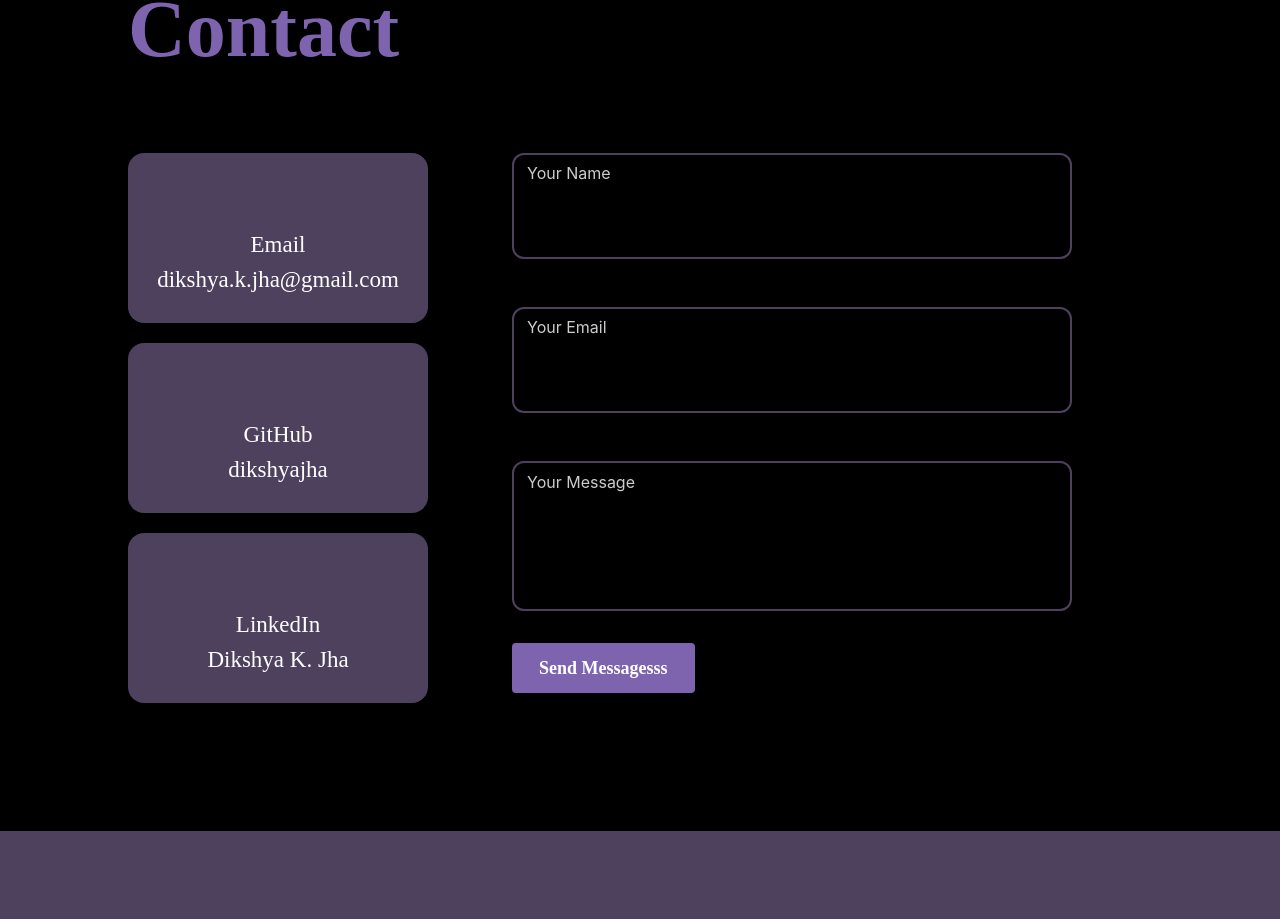
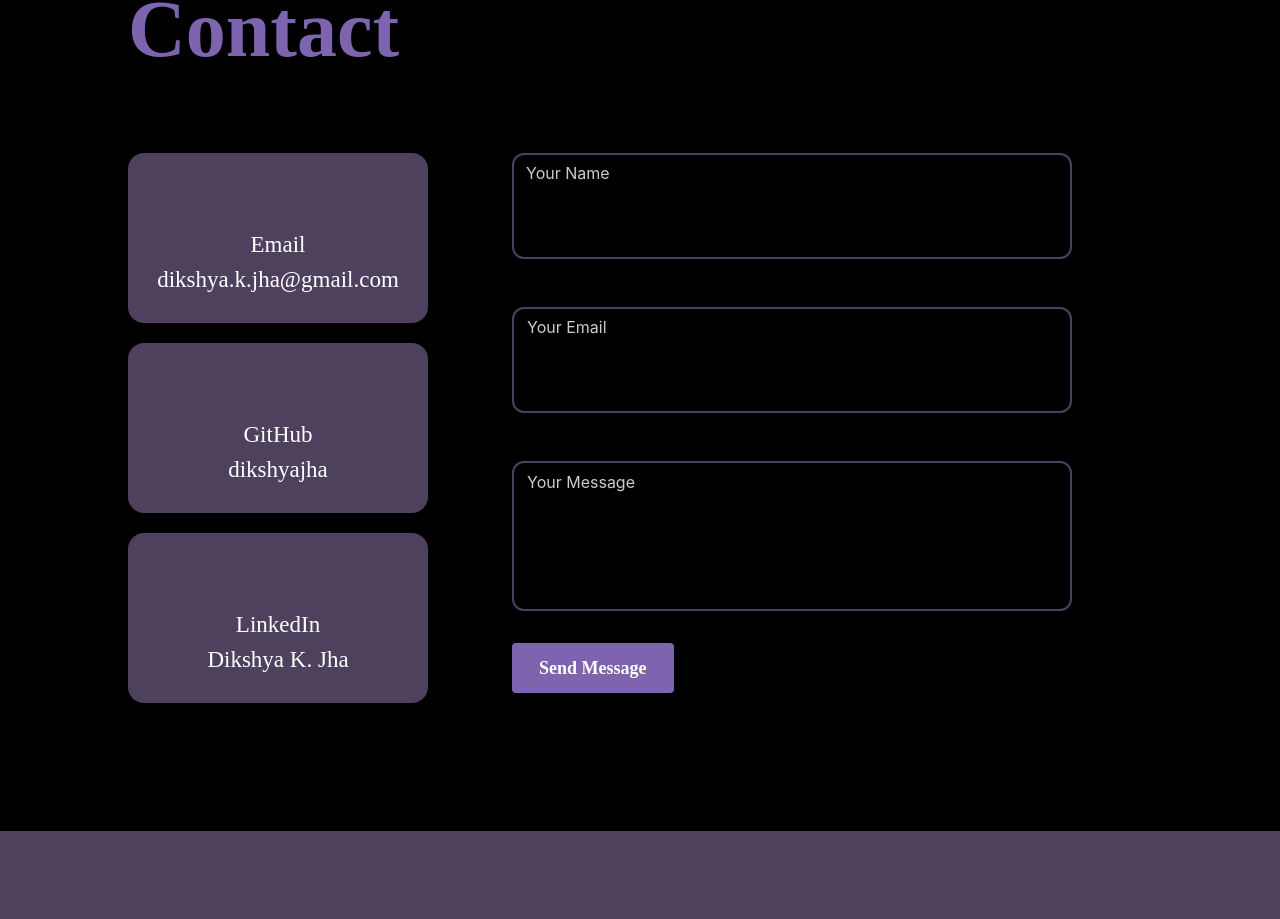
Before and after one commit to dikshyajha/portfolio, a Next.js app: page / in a window 1280 px wide. Shown: the part 3818-4737 px from the top of the page. Built offline with nearby package versions, Linux system fonts and the light colour scheme; some icons are missing.

Commit message:
Style: Modify Design

```diff
--- a/components/modules/Landing/Contact.tsx
+++ b/components/modules/Landing/Contact.tsx
@@ -23,7 +23,10 @@ export const Contact = () => {
                   justifyContent: "center",
                   alignItems: "center",
                 }}
-                className="bg-[#4d415e] hover:bg-black hover:border-purpleDark hover:text-[#7e64af] border-2 border-transparent  transition-all duration-300 md:w-[300px] h-[170px]"
+                styles={{
+                  root: { backgroundColor: '#4d415e' }
+                }}
+                className=" hover:bg-black hover:border-purpleDark hover:text-[#7e64af] border-2 border-transparent  transition-all duration-300 md:w-[300px] h-[170px]"
               >
                 <Mail size={32} className="mt-sm" />
                 <Text className="lg:text-xl sm:text-md ">Email</Text>
@@ -46,7 +49,10 @@ export const Contact = () => {
                   justifyContent: "center",
                   alignItems: "center",
                 }}
-                className="hidden md:flex bg-[#4d415e] hover:bg-black hover:border-purpleDark hover:text-[#7e64af] border-2 border-transparent transition-all duration-300 md:w-[300px] h-[170px]"
+                styles={{
+                  root: { backgroundColor: '#4d415e' }
+                }}
+                className="hidden md:flex hover:bg-black hover:border-purpleDark hover:text-[#7e64af] border-2 border-transparent transition-all duration-300 md:w-[300px] h-[170px]"
               >
                 <BrandGithub size={32} className="mt-sm" />
                 <Text className="lg:text-xl sm:text-md ">GitHub</Text>
@@ -67,7 +73,10 @@ export const Contact = () => {
                   justifyContent: "center",
                   alignItems: "center",
                 }}
-                className="hidden md:flex bg-[#4d415e] hover:bg-black hover:border-purpleDark hover:text-[#7e64af] border-2 border-transparent transition-all duration-300 md:w-[300px] h-[170px]"
+                styles={{
+                  root: { backgroundColor: '#4d415e' }
+                }}
+                className="hidden md:flex hover:bg-black hover:border-purpleDark hover:text-[#7e64af] border-2 border-transparent transition-all duration-300 md:w-[300px] h-[170px]"
               >
                 <BrandLinkedin size={32} className="mt-sm" />
                 <Text className="lg:text-xl sm:text-md ">LinkedIn</Text>
@@ -127,10 +136,14 @@ export const Contact = () => {
                   input: {
                     backgroundColor: "transparent",
                     color: "white",
-                    "::placeholder": {
-                      color: "#c4b5fd", // placeholder color
+                    border: "transparent",
+                    "&::placeholder": {
+                      color: "#c4b5fd",
                       opacity: 0.7,
                     },
+                    "&:focus": {
+                      borderColor: "#7e64af",
+                    }
                   },
                 }}
               />
@@ -182,7 +195,7 @@ export const Contact = () => {
                 root:
                   " hover:text-[#7e64af] hover:bg-black hover:border-[#7e64af] border-1 border-transparent transition-all duration-300"
               }}            >
-              Send Messagesss
+              Send Message
             </Button>
           </form>
         </div>{" "}
```
